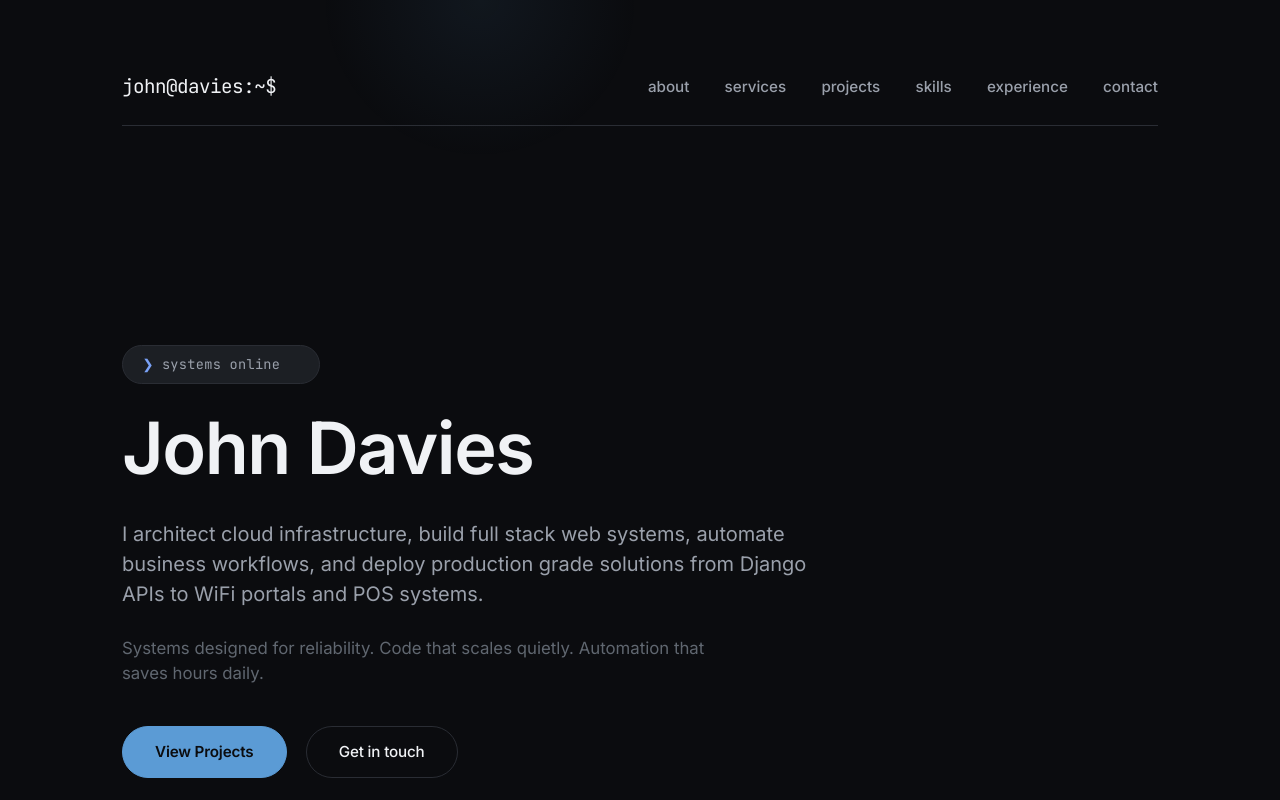
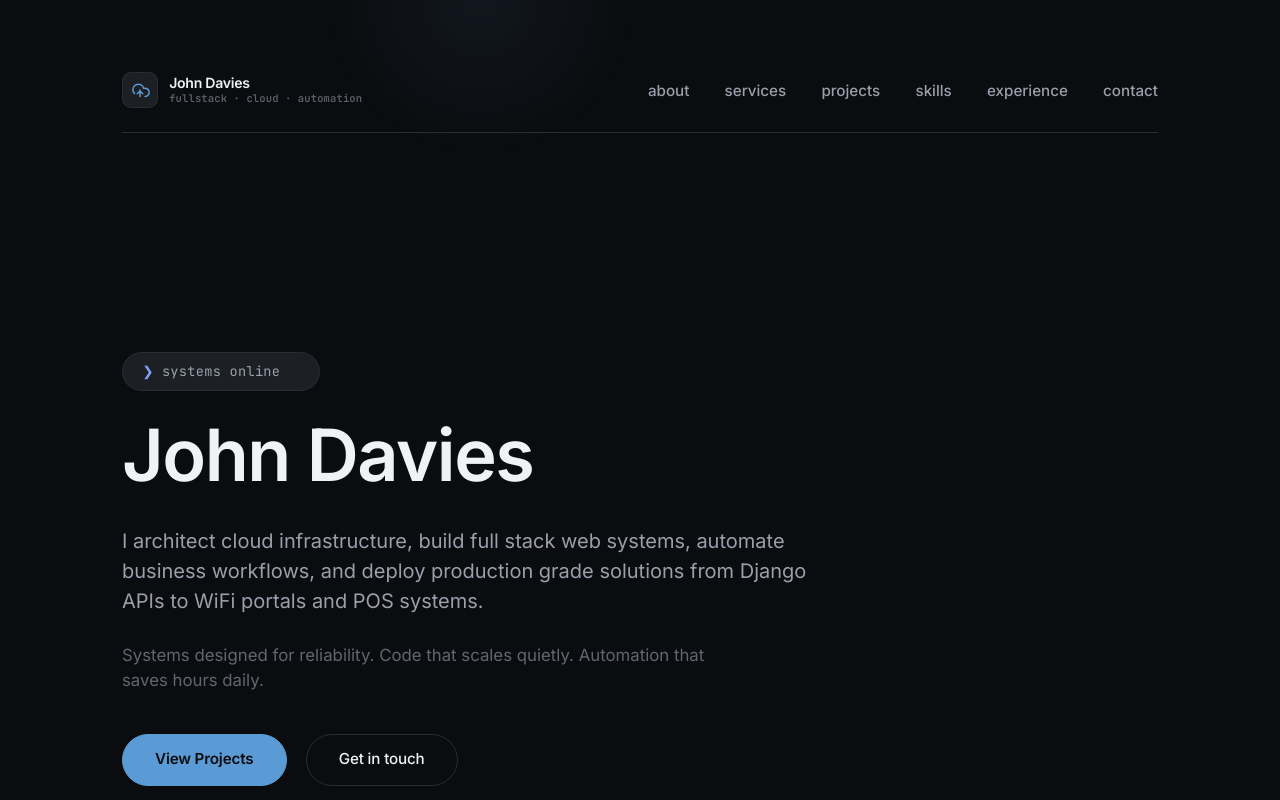
Before and after one commit to Daviesomoke/portfolio, a plain HTML site: page index.html in a window 1280 px wide. Shown: the top 800 px of the page. Drawn offline with Linux system fonts and the light colour scheme.

Commit message:
Add files via upload

```diff
--- a/index.html
+++ b/index.html
@@ -1,3 +1,4 @@
+
 
 
 
@@ -105,7 +106,55 @@
       padding: 1.5rem 0; width: 100%; border-bottom: 1px solid var(--border);
     }
 
-    .logo { font-family: var(--font-mono); font-size: 1.2rem; color: var(--text-primary); letter-spacing: -0.5px; }
+    .logo {
+      display: flex;
+      align-items: center;
+      gap: 0.7rem;
+      text-decoration: none;
+      cursor: pointer;
+    }
+
+    .logo-mark {
+      width: 36px;
+      height: 36px;
+      border: 1px solid var(--border);
+      border-radius: 9px;
+      background: var(--surface-elevated);
+      display: flex;
+      align-items: center;
+      justify-content: center;
+      flex-shrink: 0;
+      transition: border-color 0.2s;
+      position: relative;
+      overflow: hidden;
+    }
+
+    .logo:hover .logo-mark {
+      border-color: var(--accent);
+    }
+
+    .logo-text {
+      display: flex;
+      flex-direction: column;
+      gap: 0;
+      line-height: 1;
+    }
+
+    .logo-name {
+      font-family: var(--font-sans);
+      font-size: 0.88rem;
+      font-weight: 600;
+      color: var(--text-primary);
+      letter-spacing: -0.02em;
+    }
+
+    .logo-stack {
+      font-family: var(--font-mono);
+      font-size: 0.66rem;
+      color: var(--text-muted);
+      letter-spacing: 0.01em;
+      margin-top: 0.18rem;
+    }
 
     .nav-links { display: flex; gap: 2.2rem; list-style: none; }
 
@@ -293,13 +342,13 @@
     hr { border-color: var(--border); margin: 1rem 0; }
     footer { color: var(--text-muted); font-size: 0.85rem; text-align: center; margin-top: 2rem; }
 
-    /* ----- Mobile menu toggle ----- */
     .menu-toggle {
       display: none; background: none; border: 1px solid var(--border);
-      color: var(--text-primary); padding: 0.4rem 0.8rem;
-      border-radius: 8px; font-family: var(--font-mono); font-size: 0.85rem;
-      cursor: pointer;
+      color: var(--text-secondary); padding: 0.45rem 0.55rem;
+      border-radius: 8px; cursor: pointer; line-height: 0;
+      transition: border-color var(--transition), color var(--transition);
     }
+    .menu-toggle:hover { border-color: var(--accent); color: var(--text-primary); }
 
     /* ----- Responsive ----- */
     @media (max-width: 700px) {
@@ -328,8 +377,26 @@
   <div class="container">
     <!-- Navigation -->
     <nav>
-      <div class="logo">john@davies:~$</div>
-      <button class="menu-toggle" id="menu-toggle" aria-label="Toggle menu">☰ menu</button>
+      <a href="#hero" class="logo">
+        <div class="logo-mark">
+          <!-- cloud with upward arrow — infra/cloud engineer mark -->
+          <svg width="22" height="22" viewBox="0 0 24 24" fill="none" stroke="#5b9bd5" stroke-width="1.6" stroke-linecap="round" stroke-linejoin="round" xmlns="http://www.w3.org/2000/svg">
+            <path d="M12 12v7M9 16l3-3 3 3"/>
+            <path d="M17.5 19a4.5 4.5 0 1 0-1.44-8.76A6 6 0 1 0 6 15.93"/>
+          </svg>
+        </div>
+        <div class="logo-text">
+          <span class="logo-name">John Davies</span>
+          <span class="logo-stack">fullstack · cloud · automation</span>
+        </div>
+      </a>
+      <button class="menu-toggle" id="menu-toggle" aria-label="Toggle menu">
+        <svg width="16" height="16" viewBox="0 0 24 24" fill="none" stroke="currentColor" stroke-width="2" stroke-linecap="round">
+          <line x1="3" y1="6" x2="21" y2="6"/>
+          <line x1="3" y1="12" x2="21" y2="12"/>
+          <line x1="3" y1="18" x2="21" y2="18"/>
+        </svg>
+      </button>
       <ul class="nav-links" id="nav-links">
         <li><a href="#about" class="nav-link">about</a></li>
         <li><a href="#services" class="nav-link">services</a></li>
```
Also changed, not shown: demo-job-hunter-bot.html (+6 -2 lines), demo-subscription-bot.html (+5 -0 lines).
